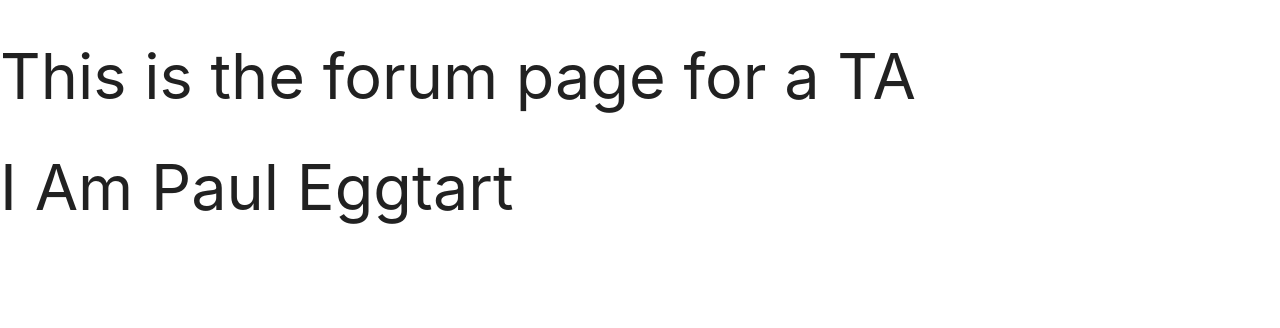
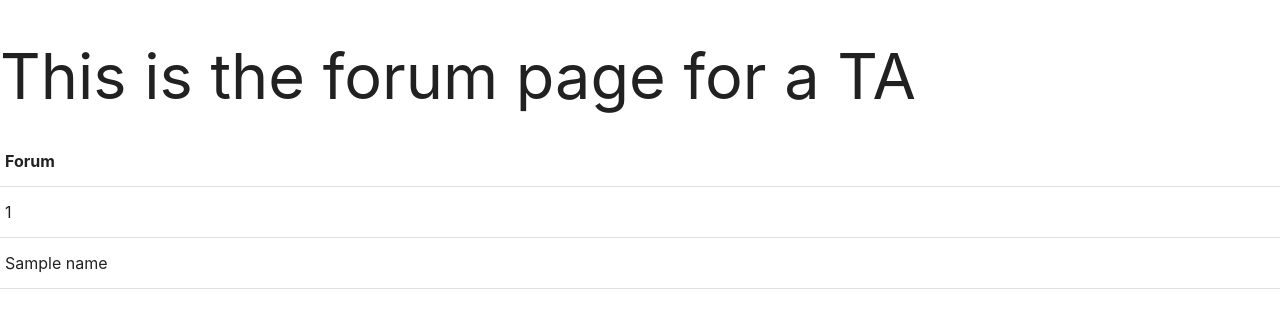
Before and after one commit to cs188-software-design-security-w20/project-paul-eggtart, a Flask app: template templates/ta_page.html in a window 1280 px wide. Shown: the top 328 px of the page. Run offline with Flask 2, Linux system fonts and the light colour scheme; the template is opened without the code that fills it: most values are stand-ins (such as "Sample title", 1, 10 or a date in 2020); some libraries are stand-ins or nearby versions.

Commit message:
added barebones structure for dynamic searching via search for TA's

```diff
--- a/router/router.py
+++ b/router/router.py
@@ -8,6 +8,7 @@ from flask import (
 )
 
 from forms import forum
+from search import searchBar
 ########################## Firebase Portion
 import os
 import pyrebase
@@ -42,9 +43,17 @@ router = Blueprint(
     template_folder='../templates'
 )
 
-@router.route('/TA-Paul-Eggtart', methods=['GET', 'POST'])
-def TA_Paul_Eggtart():
-    return render_template('ta_page.html')
+@router.route('/TA/<ta_name>', methods=['GET', 'POST'])
+def TA(ta_name):
+    ta_info = []
+    ta = db.child("TA").child(ta_name).get()
+    name = ta.key()
+    comments = []
+    for _, val in ta.val().items():
+      comments.append(val['comment'])
+    ta_info.append( (name,comments))
+
+    return render_template('ta_page.html',ta_info=ta_info)
 
 
 @router.route('/debug', methods=['GET', 'POST'])
@@ -61,13 +70,20 @@ def debug():
     return render_template('debug.html',ta_arr=ta_arr)
 
 
+@router.route('/search', methods=['GET', 'POST'])
+def search():
+    search = searchBar()
+    if search.validate_on_submit():
+        return redirect('/TA/'+ search.ta_name.data)
+    return render_template('search.html', form=search)
+
 
 @router.route('/submit', methods=['GET', 'POST'])
 def submit():
     form = forum()
     if form.validate_on_submit():
-        db.child("TA").child("Paul Eggert").push({"comment": form.comment.data})
-        return redirect('/TA-Paul-Eggtart')
+        db.child("TA").child("kevin zhang").push({"comment": form.comment.data})
+        return redirect('/TA')
     return render_template('register.html', form=form)
 
 
--- a/templates/ta_page.html
+++ b/templates/ta_page.html
@@ -1,3 +1,4 @@
+
 
 <!-- Compiled and minified JavaScript -->
 <link rel="stylesheet" href="https://cdnjs.cloudflare.com/ajax/libs/materialize/1.0.0/css/materialize.min.css">
@@ -7,33 +8,34 @@
 
 
 <h1>This is the forum page for a TA</h1>
-<h1>I Am Paul Eggtart</h1>
 
-<!--
-<div class="valign-wrapper" style="width:100%;height:100%;position: absolute;">
-    <div class="valign" style="width:100%;">
-        <div class="container">
-           <div class="row">
-              <div class="col s12 m6 offset-m3">
-                 <div class="card">
-                    <div class="card-content">
-                       <span class="card-title black-text">Comment On Your TA</span>
-                       <form>
-                          <div class="row">
-						    <div class="input-field col s12">
-						      <textarea id="TA_comment" class="materialize-textarea"></textarea>
-						      <label for="TA_comment">Comments</label>
-						    </div>
-                          </div>
-                       </form>
-                    </div>
-                    <div class="card-action">
-                       <button class="btn waves-effect waves-light" type="submit" name="action">Submit</button>
-                    </div>
-                 </div>
-              </div>
-           </div>
-        </div>
-    </div>
-</div>
--->
+
+<table>
+<thead>
+  <tr>
+      <th>Forum</th>
+  </tr>
+</thead>
+
+
+
+<tbody>
+{% for ta in ta_info %}
+  <tr>
+    <td>{{ta[0]}}</td>
+
+       <tr>
+       	<td>
+    {%for comment in ta[1]%}
+
+	    	<p>{{comment}}</p>
+
+    {%endfor%}
+    	</td>
+       </tr>
+
+  </tr>
+{%endfor%}
+
+</tbody>
+</table>
```
Also changed, not shown: search.py (added, +7 -0 lines), templates/search.html (added, +39 -0 lines).
